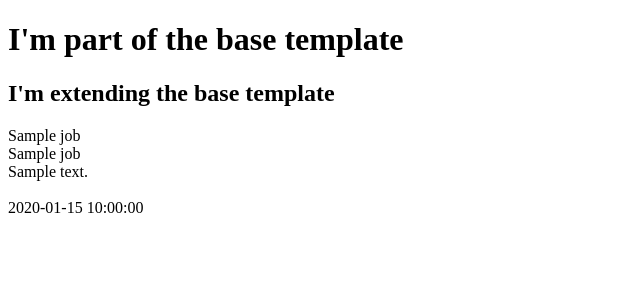
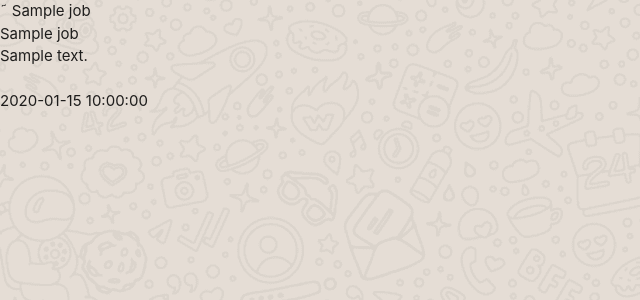
Before and after one commit to mickmccann/MS3-Small-Jobs, a Flask app: page / in a window 1280 px wide. Shown: the top 300 px of the page, without its empty margins (0-640 px from the left). Run offline with Flask 2, Linux system fonts and the light colour scheme; a database or web service that is not in the repository returns one stand-in record (values such as "Sample title"); some libraries are stand-ins or nearby versions.

Commit message:
Add Materialize and Static files with background image

```diff
--- /dev/null
+++ b/static/css/style.css
@@ -0,0 +1,3 @@
+body {
+        background-image: url("../images/background_img.png");
+}
--- a/templates/base.html
+++ b/templates/base.html
@@ -3,11 +3,22 @@
 <head>
     <meta charset="UTF-8">
     <meta name="viewport" content="width=device-width, initial-scale=1.0">
-    <title>Small Jobs</title>
+    <link rel="stylesheet" href="https://cdnjs.cloudflare.com/ajax/libs/font-awesome/5.15.3/css/all.min.css"
+        integrity="sha512-iBBXm8fW90+nuLcSKlbmrPcLa0OT92xO1BIsZ+ywDWZCvqsWgccV3gFoRBv0z+8dLJgyAHIhR35VZc2oM/gI1w==" crossorigin="anonymous" type="text/css"/>
+    <link rel="stylesheet" href="https://cdnjs.cloudflare.com/ajax/libs/materialize/1.0.0/css/materialize.min.css" type="text/css">
+    <link rel="stylesheet" href="{{ url_for('static', filename='css/style.css') }}" type="text/css">
+    {% block styles %}
+    {% endblock %}
+˜    <title>Small Jobs</title>
 </head>
 <body>
-    <h1>I'm part of the base template</h1>
         {% block content %}
         {% endblock %}
+    <script src="https://code.jquery.com/jquery-3.6.0.min.js"
+        integrity="sha256-/xUj+3OJU5yExlq6GSYGSHk7tPXikynS7ogEvDej/m4=" crossorigin="anonymous"></script>
+    <script src="https://cdnjs.cloudflare.com/ajax/libs/materialize/1.0.0/js/materialize.min.js"></script>
+    <script src="{{ url_for('static', filename='js/script.js') }}"></script>
+    {% block scripts %}
+    {% endblock %}
 </body>
 </html>
--- a/templates/jobs.html
+++ b/templates/jobs.html
@@ -1,7 +1,6 @@
 {% extends "base.html" %}
 {% block content %}
 
-<h2>I'm extending the base template</h2>
     {% for job in jobs %}
         {{ job.job_name }}<br>
         {{ job.category_name }}<br>
```
Also changed, not shown: README.md, static/images/background_img.png (added), static/script/js/script.js (added).
